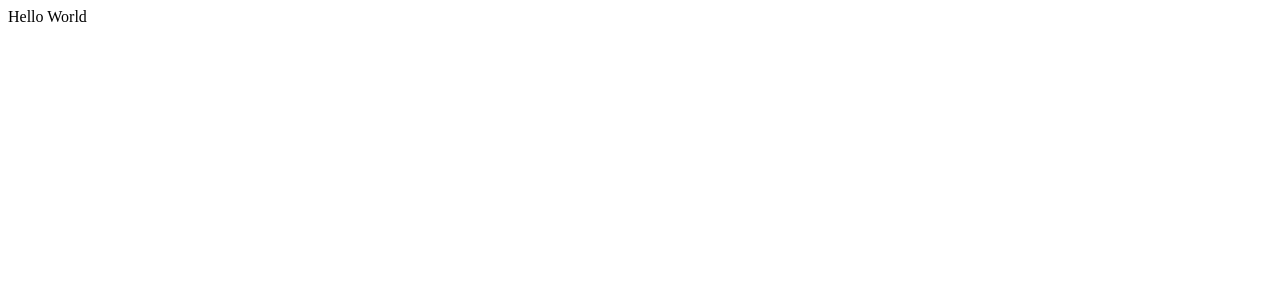
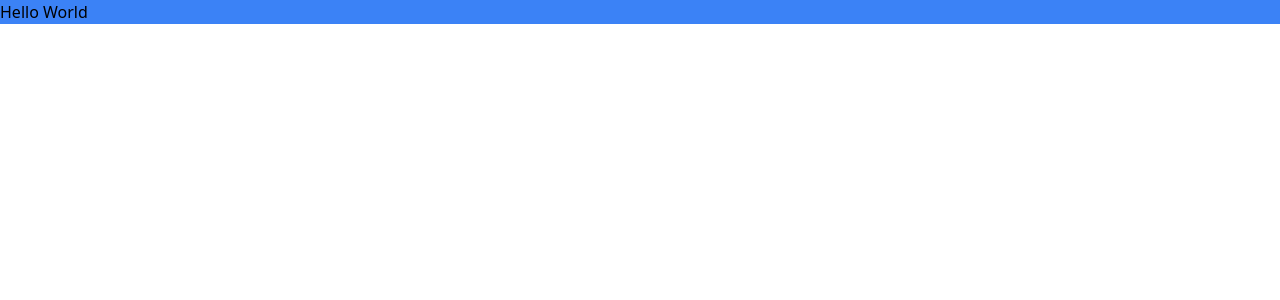
Before and after one commit to hallefsantos/tip-calculator-app, a React (Create React App) app: page / in a window 1280 px wide. Shown: the top 300 px of the page. Built offline with nearby package versions, Linux system fonts and the light colour scheme.

Commit message:
Install Tailwind CSS

```diff
--- /dev/null
+++ b/craco.config.js
@@ -0,0 +1,11 @@
+// craco.config.js
+module.exports = {
+  style: {
+    postcss: {
+      plugins: [
+        require('tailwindcss'),
+        require('autoprefixer'),
+      ],
+    },
+  },
+}
--- a/src/App.jsx
+++ b/src/App.jsx
@@ -1,6 +1,6 @@
 function App() {
   return (
-    <div>
+    <div className="bg-blue-500">
       Hello World
     </div>
   );
--- /dev/null
+++ b/src/css/tailwind.css
@@ -0,0 +1,3 @@
+@tailwind base;
+@tailwind components;
+@tailwind utilities;
--- a/src/index.js
+++ b/src/index.js
@@ -1,6 +1,7 @@
 import React from 'react'
 import ReactDOM from 'react-dom'
 import App from './App'
+import './css/tailwind.css'
 
 ReactDOM.render(
   <React.StrictMode>
--- /dev/null
+++ b/tailwind.config.js
@@ -0,0 +1,11 @@
+module.exports = {
+  purge: ['./src/**/*.{js,jsx,ts,tsx}', './public/index.html'],
+  darkMode: false,
+  theme: {
+    extend: {},
+  },
+  variants: {
+    extend: {},
+  },
+  plugins: [],
+}
```
Also changed, not shown: package.json (+9 -4 lines), 1 other file (tests, documents, lock files or other folders).
